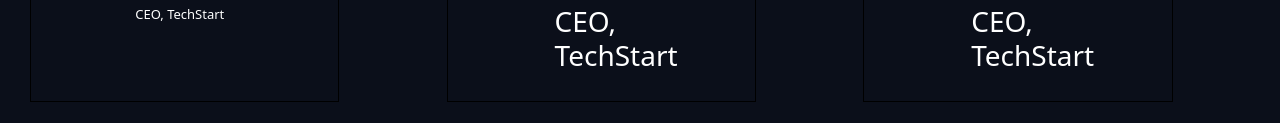
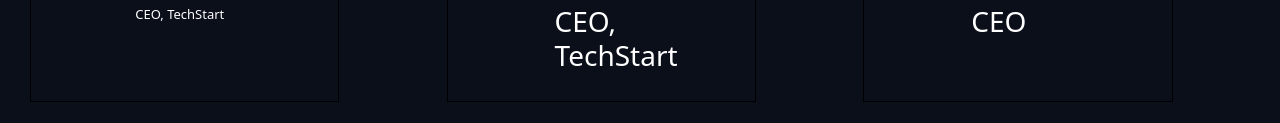
Before and after one commit to shakilaweb/exam-1, a plain HTML site: page index.html in a window 1280 px wide. Shown: the part 3503-3626 px from the top of the page. Drawn offline with nearby package versions, Linux system fonts and the light colour scheme.

Commit message:
fix:issue

```diff
--- a/index.html
+++ b/index.html
@@ -288,7 +288,7 @@
                      <div>
 
                          <h2>Sarah Johnson</h2>
-                         <h3>CEO, TechStart</h3>
+                         <h3>CEO</h3>
                      </div>
                  </div>
 
```
